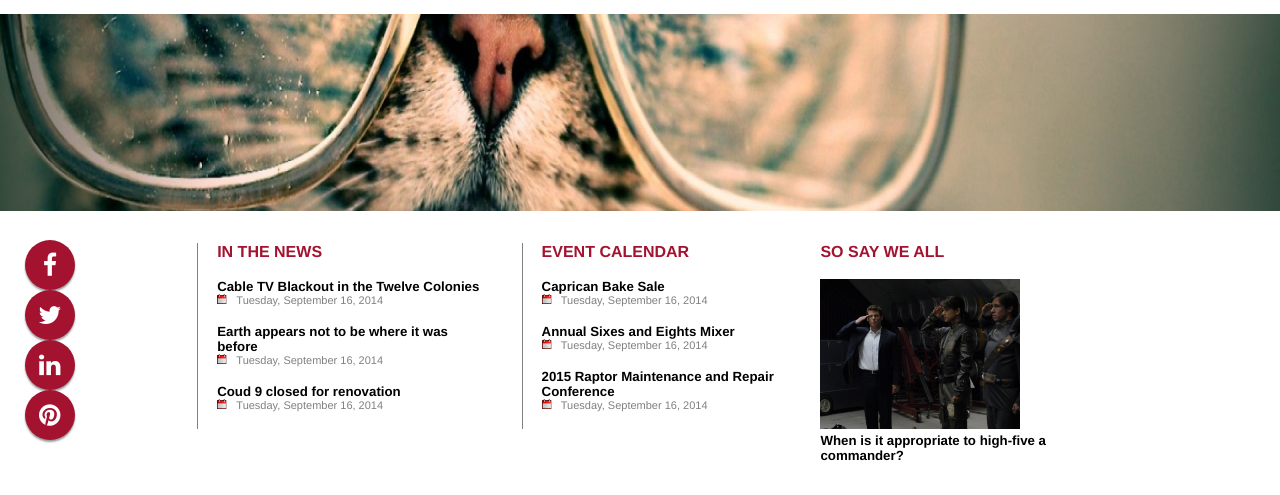
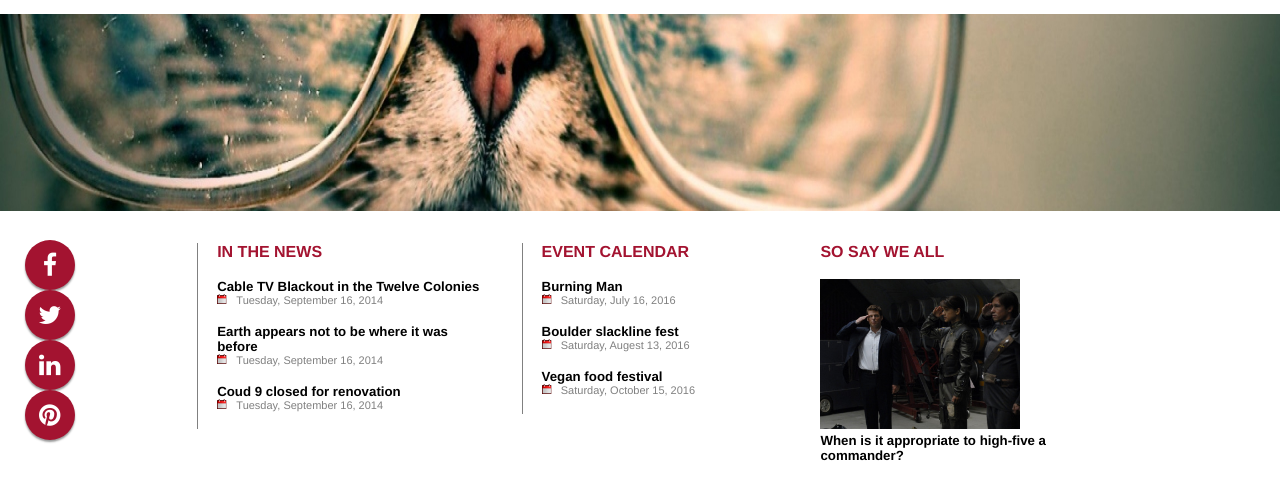
Before and after one commit to mattray-mbr/hack-dot, a website: page public/index.html in a window 1280 px wide. Shown: the part 749-1244 px from the top of the page. Drawn offline with nearby package versions, Linux system fonts and the light colour scheme; some packages are replaced by stand-ins of ours.

Commit message:
updated events

```diff
--- a/public/index.html
+++ b/public/index.html
@@ -183,12 +183,12 @@
 		    <div class="footer-col-2-3">
 		    	<div class="footer-col-1-3-inside">
 			    	<h4>Event Calendar</h4><br>
-			    	<h5>Caprican Bake Sale</h5>
-			    	<p class="event-p"><img src="./images/datelogo.jpg" class="date-logo">&nbsp;&nbsp;&nbsp;Tuesday, September 16, 2014</p><br>
-			    	<h5>Annual Sixes and Eights Mixer</h5>
-			    	<p class="event-p"><img src="./images/datelogo.jpg" class="date-logo">&nbsp;&nbsp;&nbsp;Tuesday, September 16, 2014</p><br>
-			    	<h5>2015 Raptor Maintenance and Repair Conference</h5>
-			    	<p class="event-p"><img src="./images/datelogo.jpg" class="date-logo">&nbsp;&nbsp;&nbsp;Tuesday, September 16, 2014</p><br>
+			    	<h5>Burning Man</h5>
+			    	<p class="event-p"><img src="./images/datelogo.jpg" class="date-logo">&nbsp;&nbsp;&nbsp;Saturday, July 16, 2016</p><br>
+			    	<h5>Boulder slackline fest</h5>
+			    	<p class="event-p"><img src="./images/datelogo.jpg" class="date-logo">&nbsp;&nbsp;&nbsp;Saturday, Augest 13, 2016</p><br>
+			    	<h5>Vegan food festival</h5>
+			    	<p class="event-p"><img src="./images/datelogo.jpg" class="date-logo">&nbsp;&nbsp;&nbsp;Saturday, October 15, 2016</p><br>
 		    	</div>
 		    </div>
 		    <div class="footer-col-3-3">
```
